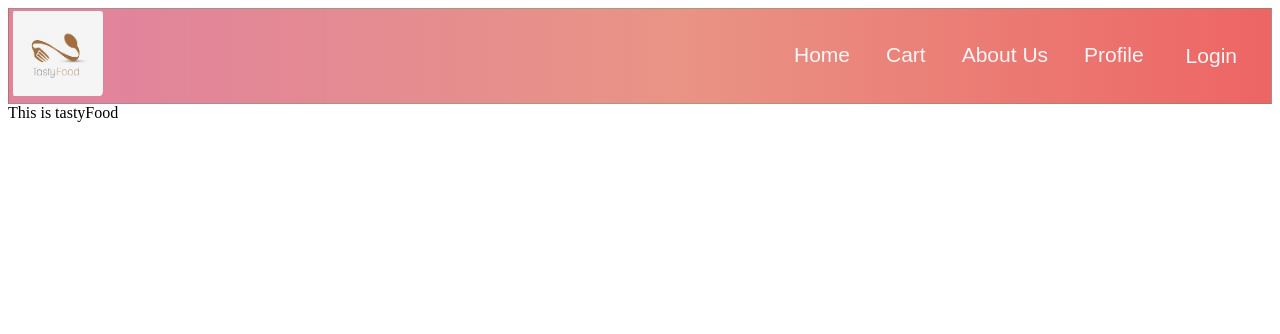
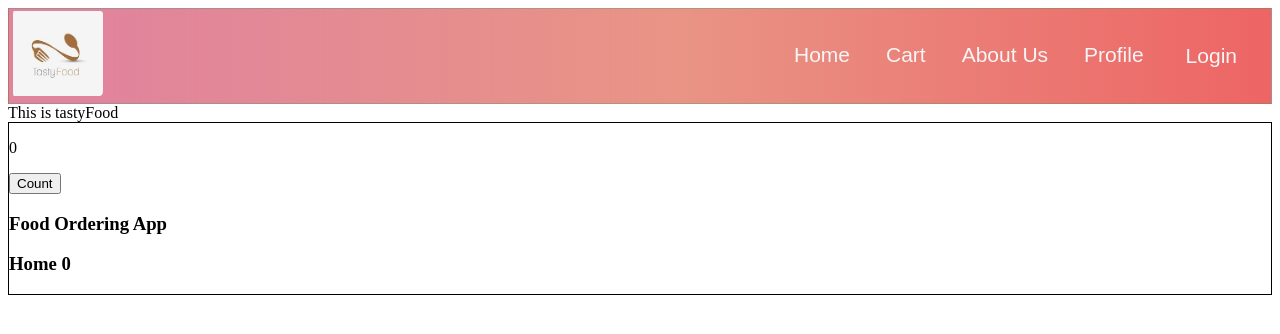
Before and after one commit to Surya-08/Food_Order, a React (Vite) app: page /about in a window 1280 px wide. Shown: the top 334 px of the page. Built offline with nearby package versions, Linux system fonts and the light colour scheme.

Commit message:
class component

```diff
--- a/index.css
+++ b/index.css
@@ -167,3 +167,6 @@
   text-decoration: none;
   color: whitesmoke;
 }
+.user-card {
+  border: 1px solid black;
+}
--- a/src/components/About.jsx
+++ b/src/components/About.jsx
@@ -1,7 +1,23 @@
-import React from "react";
+import React, { Component } from "react";
+import UserCard from "./UserCard";
 
-const About = () => {
-  return <div>This is tastyFood</div>;
-};
+class About extends Component {
+  constructor(props) {
+    super(props);
+  }
+  componentDidMount() {
+    console.log("parent comDidMount");
+  }
+  render() {
+    return (
+      <div>
+        This is tastyFood
+        <div className="user-card">
+          <UserCard name={"Food Ordering App"} location={"Home"} />
+        </div>
+      </div>
+    );
+  }
+}
 
 export default About;
--- /dev/null
+++ b/src/components/UserCard.js
@@ -0,0 +1,33 @@
+import React from "react";
+
+class UserCard extends React.Component {
+  constructor(props) {
+    super(props);
+    this.state = {
+      count: 0,
+    };
+  }
+  componentDidMount() {
+    console.log("child didmount");
+  }
+  render() {
+    const { name, location } = this.props;
+    const { count } = this.state;
+    const handleClassCount = () => {
+      this.setState({
+        count: this.state.count + 1,
+      });
+    };
+    return (
+      <div>
+        <p>{count}</p>
+        <button onClick={handleClassCount}>Count</button>
+        <h3>{name}</h3>
+        <h3>
+          {location} {count}
+        </h3>
+      </div>
+    );
+  }
+}
+export default UserCard;
```
Also changed, not shown: 1 other file (tests, documents, lock files or other folders).
